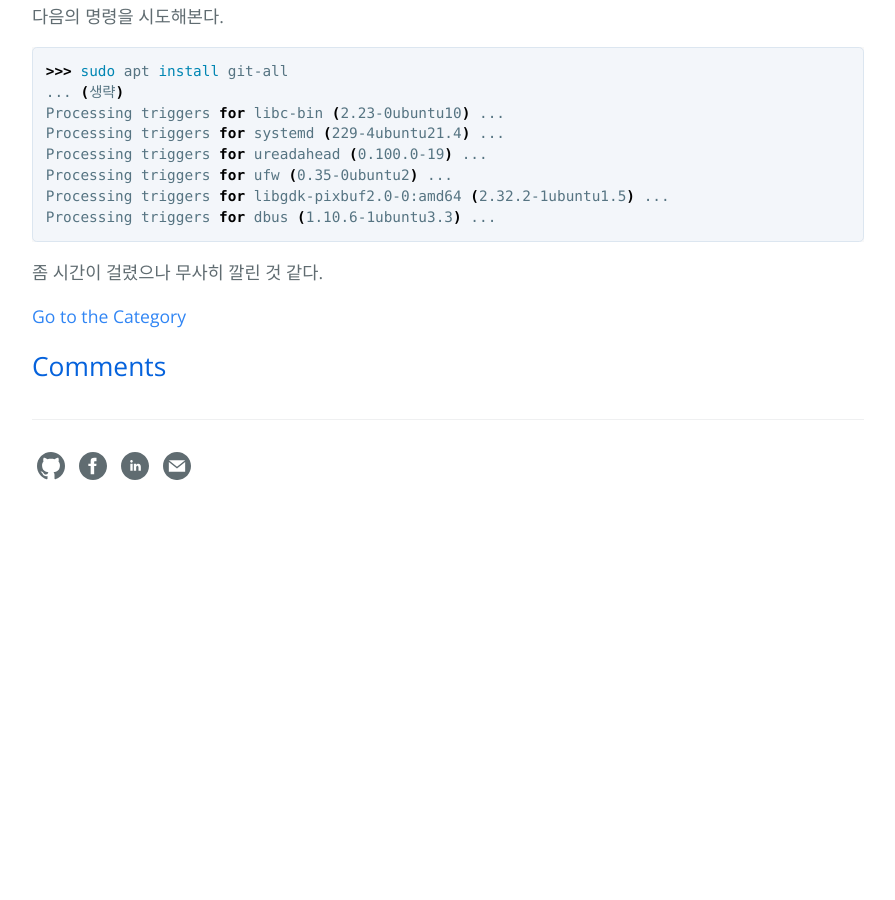
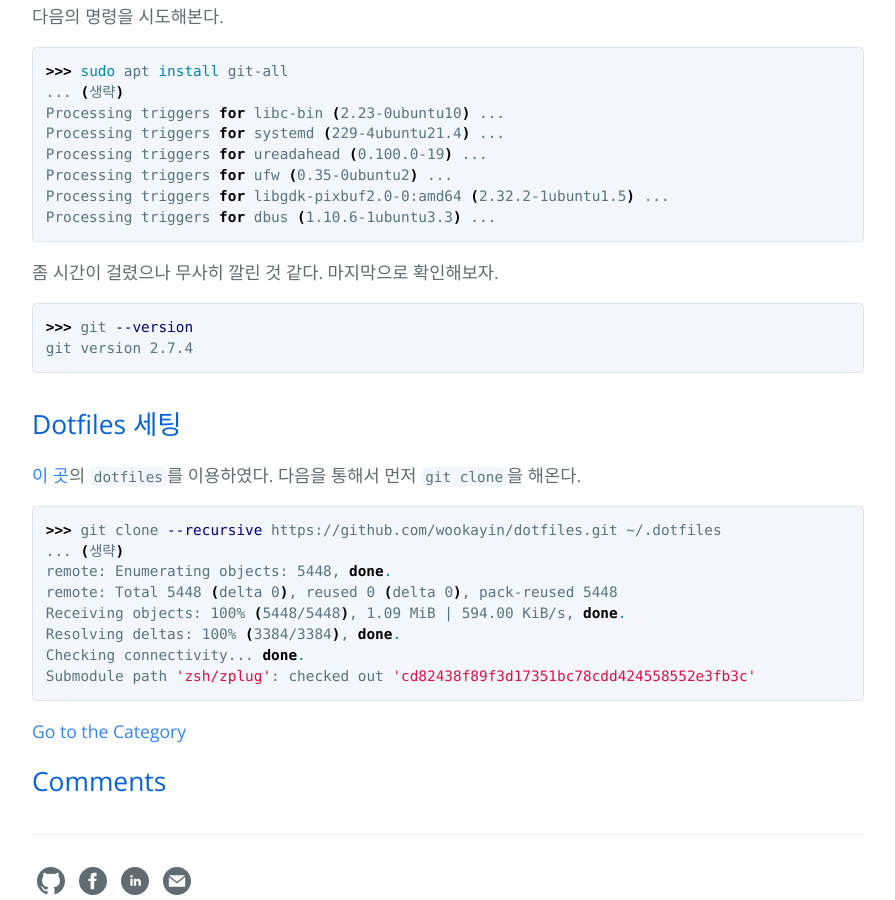
Before and after one commit to hcnoh/hcnoh.github.io, a Jekyll site: the page built from _posts/2018-10-05-development-environment-setting.md, in a window 1280 px wide and 900 px high, scrolled down 6081 px. Shown: the whole window, without its empty margins (192-1087 px from the left). Built offline with Jekyll 4.4.1, drawn with Linux system fonts in a browser that asks for light colours; comment, search, counter and statistics services are not loaded; before the commit the page ends 6615 px from its top, so only the background shows below that.

Commit message:
Update 2018-10-05-development-environment-setting.md

````diff
--- a/_posts/2018-10-05-development-environment-setting.md
+++ b/_posts/2018-10-05-development-environment-setting.md
@@ -290,4 +290,23 @@ Processing triggers for libgdk-pixbuf2.0-0:amd64 (2.32.2-1ubuntu1.5) ...
 Processing triggers for dbus (1.10.6-1ubuntu3.3) ...
 ```
 
-좀 시간이 걸렸으나 무사히 깔린 것 같다.
+좀 시간이 걸렸으나 무사히 깔린 것 같다. 마지막으로 확인해보자.
+
+```bash
+>>> git --version
+git version 2.7.4
+```
+
+## Dotfiles 세팅
+[이 곳](https://github.com/wookayin/dotfiles)의 `dotfiles`를 이용하였다. 다음을 통해서 먼저 `git clone`을 해온다.
+
+```bash
+>>> git clone --recursive https://github.com/wookayin/dotfiles.git ~/.dotfiles
+... (생략)
+remote: Enumerating objects: 5448, done.
+remote: Total 5448 (delta 0), reused 0 (delta 0), pack-reused 5448
+Receiving objects: 100% (5448/5448), 1.09 MiB | 594.00 KiB/s, done.
+Resolving deltas: 100% (3384/3384), done.
+Checking connectivity... done.
+Submodule path 'zsh/zplug': checked out 'cd82438f89f3d17351bc78cdd424558552e3fb3c'
+```
````
